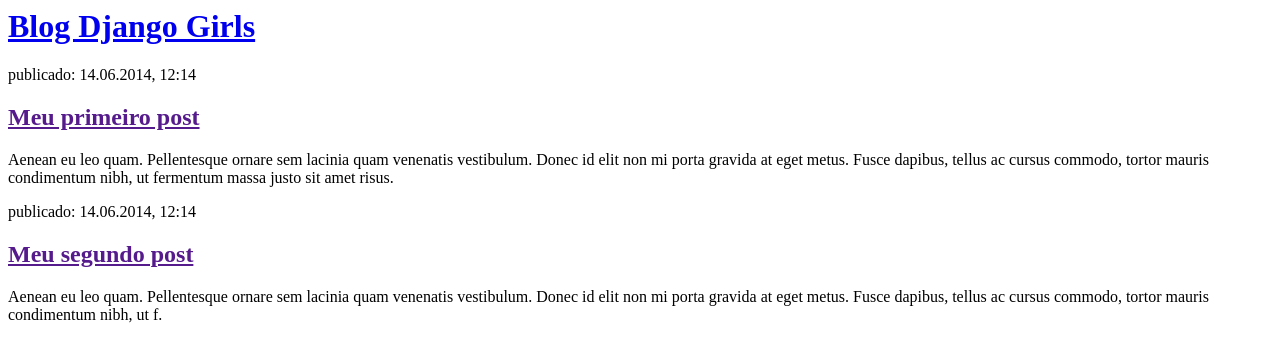
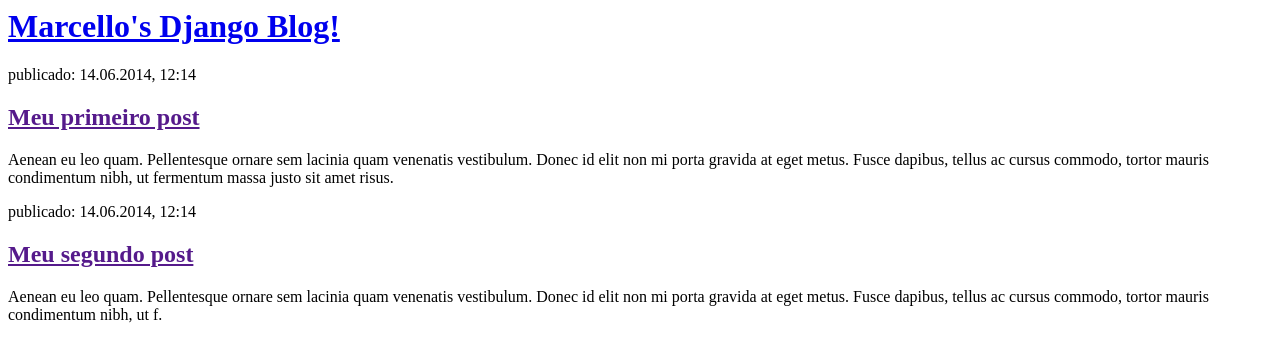
Before and after one commit to marcello-mix/voodoo, a Django app: page / in a window 1280 px wide. Shown: the top 362 px of the page. Run offline with Django 3.2, Linux system fonts and the light colour scheme.

Commit message:
Changed the HTML for the site.

```diff
--- a/blog/templates/blog/post_list.html
+++ b/blog/templates/blog/post_list.html
@@ -1,10 +1,10 @@
 <html>
     <head>
-        <title>Blog Django Girls</title>
+        <title>Marcello's Django Blog</title>
     </head>
     <body>
         <div>
-            <h1><a href="/">Blog Django Girls</a></h1>
+            <h1><a href="/">Marcello's Django Blog!</a></h1>
         </div>
 
         <div>
```
